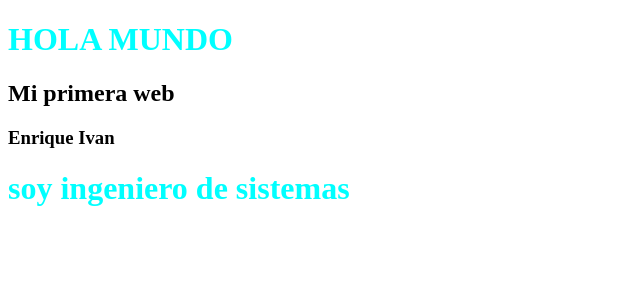
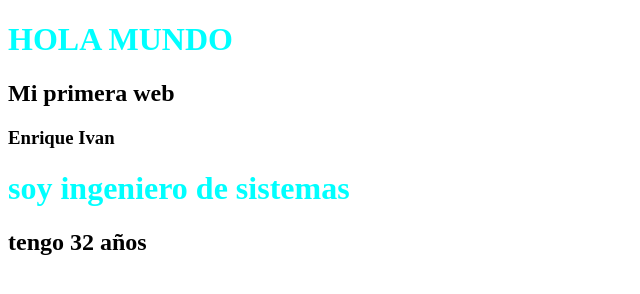
Before and after one commit to EnrikeIvan/bootcamp-frontend-g14-, a plain HTML site: page index.html in a window 1280 px wide. Shown: the whole page, without its empty margins (0-640 px from the left). Drawn offline with Linux system fonts and the light colour scheme.

Commit message:
Update index.html

```diff
--- a/index.html
+++ b/index.html
@@ -18,5 +18,6 @@
             <h3> Enrique Ivan
 
                 <h1> soy ingeniero de sistemas
+                    <h2> tengo 32 años
 </body>
 </html>
```
